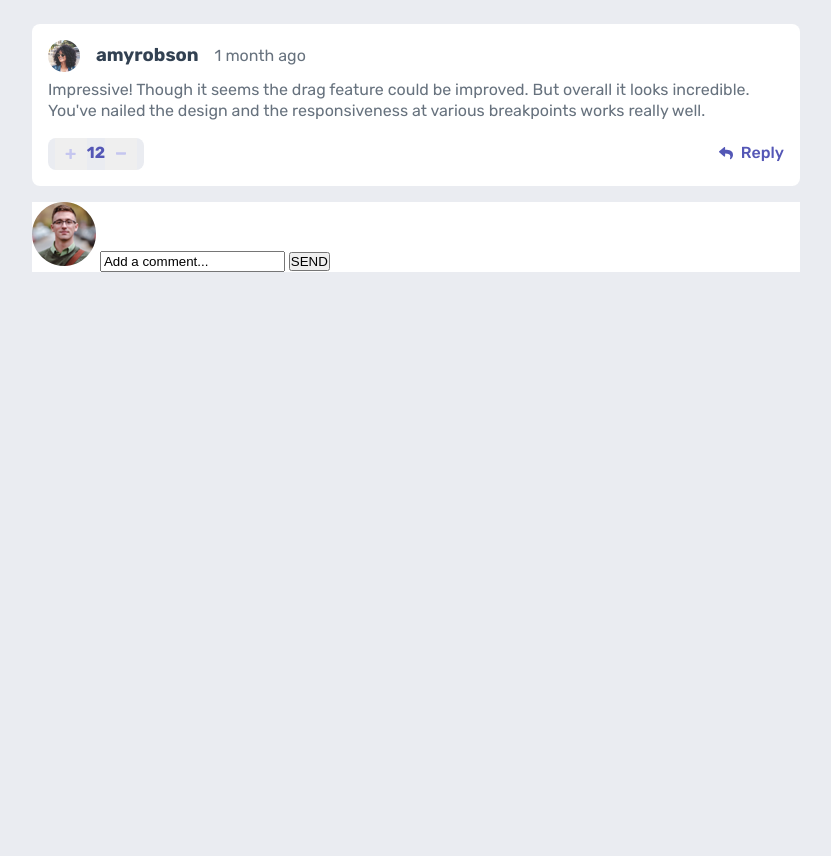
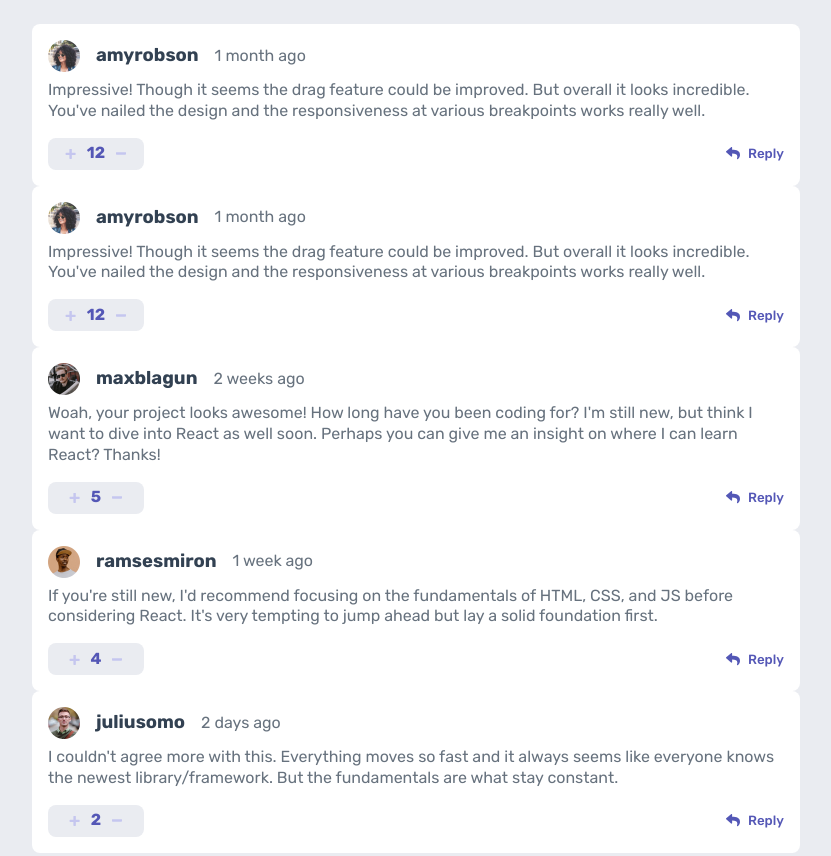
Before and after one commit to wyliemickelson/interactive-comments-section-main, a plain HTML site: page index.html in a window 1280 px wide. Shown: the top 856 px of the page, without its empty margins (224-1055 px from the left). Before the commit the page ends 800 px from the top, so only its background shows below. Drawn offline with Linux system fonts and the light colour scheme.

Commit message:
comments from json file now display on the page

```diff
--- a/index.html
+++ b/index.html
@@ -11,6 +11,7 @@
   <link href="https://fonts.googleapis.com/css2?family=Rubik:wght@400;500;700&display=swap" rel="stylesheet">
   <link rel="icon" type="image/png" sizes="32x32" href="./images/favicon-32x32.png">
   <link rel="stylesheet" href="main.css">
+  <script src="main.js"></script>
 
   <title>Frontend Mentor | Interactive comments section</title>
 </head>
@@ -18,7 +19,7 @@
 <body class="bg-lgr">
   <div class="container">
     <section>
-      <ol class="comment-list">
+      <ol class="comment-list" id="comment-list">
         <li class="comment bg-white">
           <div class="comment_voter">
             <button class="comment_voter--icon vote--up"></button>
@@ -31,12 +32,13 @@
             <p>1 month ago</p>
           </div>
           <div class="comment_text">
-            <p>Impressive! Though it seems the drag feature could be improved. But overall it looks incredible. You've nailed the design and the responsiveness at various breakpoints works really well.</p>
+            <p>Impressive! Though it seems the drag feature could be improved. But overall it looks incredible. You've
+              nailed the design and the responsiveness at various breakpoints works really well.</p>
           </div>
-          <div class="comment_reply">
+          <button class="comment_reply">
             <img src="images/icon-reply.svg">
             <p>Reply</p>
-          </div>
+          </button>
         </li>
       </ol>
     </section>
--- a/main.css
+++ b/main.css
@@ -37,6 +37,11 @@ ol,
 button {
   margin: 0;
   padding: 0;
+}
+
+button {
+  background-color: white;
+  border: none;
 }
 
 h2 {
@@ -90,9 +95,13 @@ section {
   justify-content: flex-end;
   align-items: center;
   color: var(--clr-primary-mblue);
-  font-weight: 500;
   gap: .5rem;
   grid-area: 4 / 5 / 5 / 7;
+}
+
+.comment_reply p {
+  font-family: var(--ff-primary);
+  font-weight: 500;
 }
 
 .comment_text {
@@ -106,11 +115,12 @@ section {
   justify-content: center;
   align-items: center;
   background-color: var(--clr-neutral-lgr);
-  grid-area: 4 / 1 / 5 / 3;
+  grid-area: 4 / 1 / 5 / 5;
 }
 
 .comment_voter--icon {
   padding: 1rem;
+  background-color: var(--clr-neutral-lgr);
   background-repeat: no-repeat;
   background-position: center center;
   border: none;
--- /dev/null
+++ b/main.js
@@ -0,0 +1,111 @@
+fetch('data.json').then(function (response) {
+  return response.json();
+}).then(function (obj) {
+  createAllComments(obj);
+}).catch (function (error) {
+  console.error('Something went wrong retrieving the JSON file.');
+  console.error(error);
+})
+
+function createAllComments(jsonObject) {
+  let comments = jsonObject;
+  if (Array.isArray(jsonObject.comments)) {
+    comments = jsonObject.comments;
+  }
+  const commentList = document.getElementById('comment-list');
+  comments.forEach(function(jsonComment) {
+    let comment = createComment(jsonComment);
+    commentList.appendChild(comment);
+    if (Array.isArray(jsonComment.replies) && jsonComment.replies.length != 0) {
+      createAllComments(jsonComment.replies);
+    }
+  });
+}
+
+function createComment(jsonComment) {
+  const comment = document.createElement('li');
+  comment.classList.add('comment');
+  comment.classList.add('bg-white');
+
+  comment.appendChild(createCommentVoter(jsonComment));
+  comment.appendChild(createCommentAvatar(jsonComment));
+  comment.appendChild(createCommentText(jsonComment));
+  comment.appendChild(createCommentReply(jsonComment));
+
+  return comment;
+}
+
+function createCommentVoter(jsonObject) {
+  const commentVoter = document.createElement('div');
+  commentVoter.classList.add('comment_voter');
+
+  const upvoteBtn = document.createElement('button');
+  upvoteBtn.classList.add('comment_voter--icon');
+  upvoteBtn.classList.add('vote--up');
+
+  const downVoteBtn = document.createElement('button');
+  downVoteBtn.classList.add('comment_voter--icon');
+  downVoteBtn.classList.add('vote--down')
+
+  const counter = jsonObject.score;
+  const voteCount = document.createElement('p');
+  voteCount.classList.add('comment_voter--count');
+  voteCount.textContent = counter;
+
+  commentVoter.appendChild(upvoteBtn);
+  commentVoter.appendChild(voteCount);
+  commentVoter.appendChild(downVoteBtn);
+
+  return commentVoter;
+}
+
+function createCommentAvatar(jsonObject) {
+  console.log(jsonObject);
+  const commentAvatar = document.createElement('div');
+  commentAvatar.classList.add('comment_avatar');
+
+  const avatar_img = document.createElement('img');
+  avatar_img.classList.add('comment_avatar--img');
+  const img = jsonObject.user.image.webp;
+  avatar_img.src = img;
+
+  const avatar_userName = document.createElement('h2');
+  avatar_userName.textContent = jsonObject.user.username;
+
+  const creationTime = document.createElement('p');
+  creationTime.textContent = jsonObject.createdAt;
+
+  commentAvatar.appendChild(avatar_img);
+  commentAvatar.appendChild(avatar_userName);
+  commentAvatar.appendChild(creationTime);
+
+  return commentAvatar;
+}
+
+function createCommentText(jsonObject) {
+  const textDiv = document.createElement('div');
+  textDiv.classList.add('comment_text');
+
+  const commentText = document.createElement('p');
+  commentText.textContent = jsonObject.content;
+
+  textDiv.appendChild(commentText);
+
+  return textDiv;
+}
+
+function createCommentReply(jsonObject) {
+  const replyBtn = document.createElement('button');
+  replyBtn.classList.add('comment_reply');
+
+  const replyIcon = document.createElement('img');
+  replyIcon.src = 'images/icon-reply.svg';
+
+  const replyText = document.createElement('p');
+  replyText.textContent = 'Reply';
+
+  replyBtn.appendChild(replyIcon);
+  replyBtn.appendChild(replyText);
+
+  return replyBtn;
+}
```
